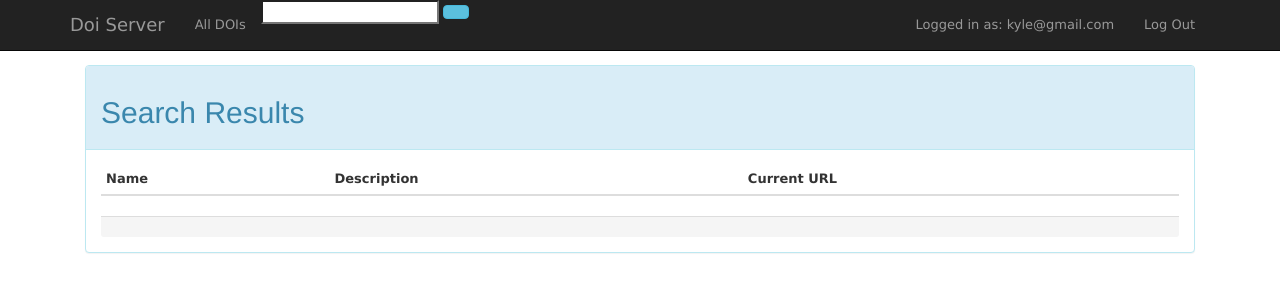
After one commit to nomadmtb/cins465_doi_server, a Rails app: page /search in a window 1280 px wide. The commit adds this page. Shown: the top 300 px of the page. Run offline with Rails 7, Linux system fonts and the light colour scheme; a user stored in the database is signed in; data comes from the database, SQL or seed files in the repository; both versions use the stored data as it was after the commit; lists and menus that the app fills with data are empty; style sheets or scripts are compiled from the project's sources; some libraries are stand-ins or nearby versions.

Commit message:
Basic search working

```diff
--- a/DoiServer/app/controllers/dois_controller.rb
+++ b/DoiServer/app/controllers/dois_controller.rb
@@ -5,6 +5,11 @@ class DoisController < ApplicationController
   # GET /dois.json
   def index
     @dois = Doi.all
+  end
+
+  # Will perform our search.
+  def search
+	  @dois = Doi.where("name = ?", params[:query])
   end
 
   # This will retrieve the dois for the current user.
--- /dev/null
+++ b/DoiServer/app/views/dois/search.html.erb
@@ -0,0 +1,26 @@
+<div class="panel panel-info">
+	<div class="panel-heading"><h2>Search Results</h2></div>
+	<div class="panel-body">
+		<table class="table table-condensed table-striped">
+  			<thead>
+    				<tr>
+      					<th>Name</th>
+      					<th>Description</th>
+      					<th>Current URL</th>
+    				</tr>
+  			</thead>
+
+  			<tbody>
+    				<% @dois.each do |doi| %>
+      					<tr>
+        					<td><%= doi.name %></td>
+        					<td><%= doi.description %></td>
+        					<td><%= doi.urls.last.url %></td>
+      					</tr>
+    				<% end %>
+  			</tbody>
+		</table>
+		<div class="panel-footer">
+		</div>
+	</div>
+</div>
--- a/DoiServer/app/views/layouts/application.html.erb
+++ b/DoiServer/app/views/layouts/application.html.erb
@@ -20,7 +20,12 @@
         </div>
         <div class="collapse navbar-collapse">
           <ul class="nav navbar-nav">
-	    <li><%= link_to "All DOIs", dois_path %></li>
+		  <li><%= link_to "All DOIs", dois_path %></li>
+		  <li><%= form_tag(search_path, :method => "get", :class => 'na') do %>
+			  <%= text_field_tag :query, params[:query], :class => 'na' %>
+			  <button class="btn btn-info" type="submit"></button>
+			  <% end %>
+			  </li>
           </ul>
           <ul class="nav navbar-nav navbar-right">
 	    <li><% if user_signed_in? %><%= link_to "Logged in as: " + current_user.email, udois_path %></li>
--- a/DoiServer/config/routes.rb
+++ b/DoiServer/config/routes.rb
@@ -12,6 +12,7 @@ DoiServer::Application.routes.draw do
 
   # User ADDED
   get "udois" => 'dois#udois'
+  get "search" => 'dois#search'
 
   # The priority is based upon order of creation: first created -> highest priority.
   # See how all your routes lay out with "rake routes".
```
Also changed, not shown: DoiServer/db/development.sqlite3, 1 other file.
